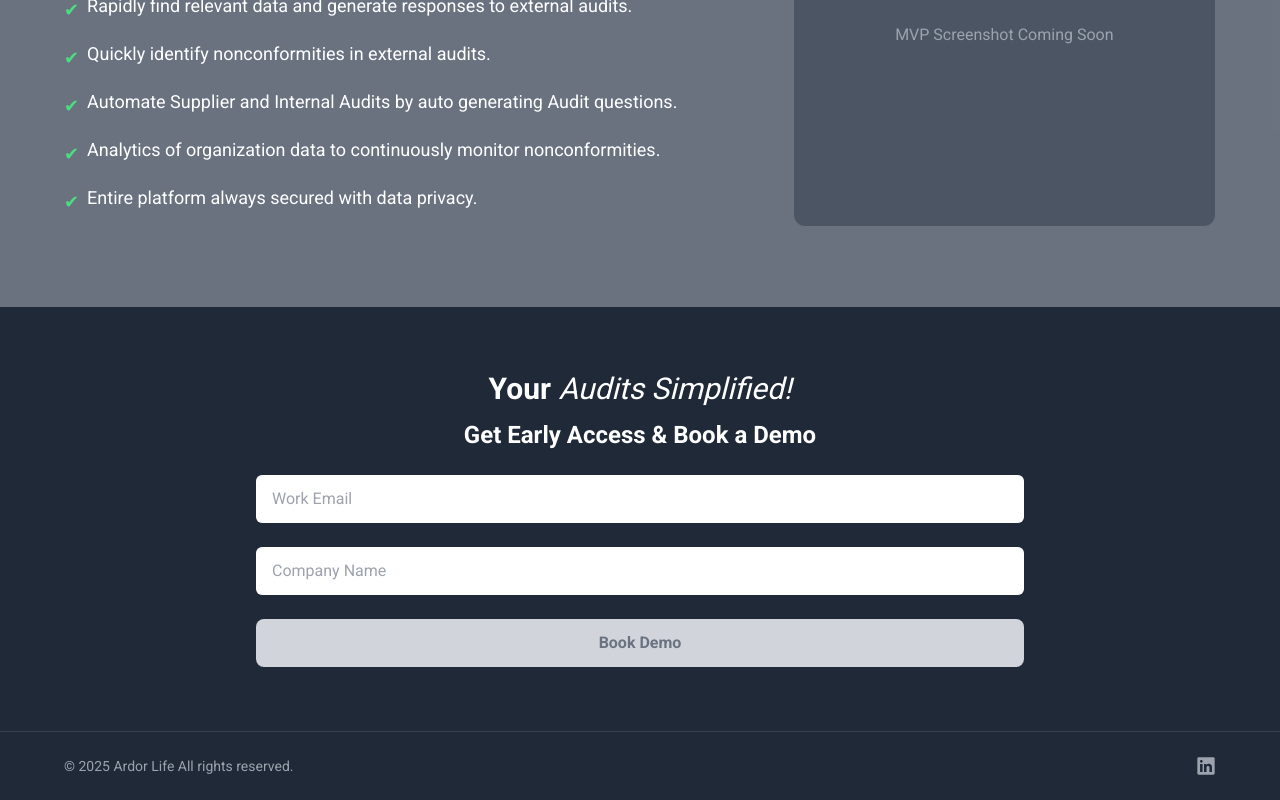
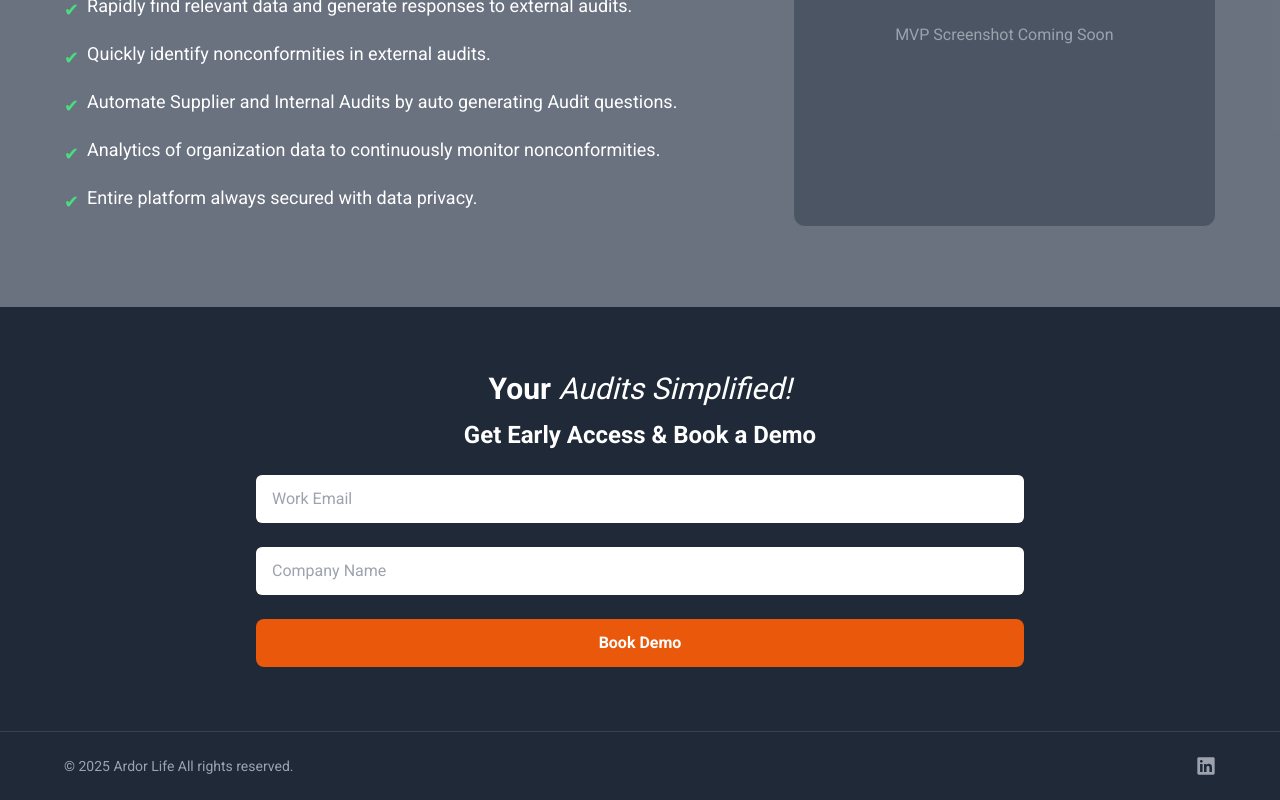
Before and after one commit to deepsun80/aidit-landing-page, a Next.js app: page / in a window 1280 px wide. Shown: the part 379-1179 px from the top of the page. Built offline with nearby package versions, Linux system fonts and the light colour scheme.

Commit message:
fix button

```diff
--- a/src/app/page.tsx
+++ b/src/app/page.tsx
@@ -142,7 +142,7 @@ export default function HomePage() {
               <button
                 type='submit'
                 className='w-full bg-orange-600 hover:bg-orange-500 text-white font-semibold py-3 px-6 rounded-lg disabled:bg-gray-300 disabled:text-gray-500'
-                disabled={!loading}
+                disabled={loading}
               >
                 {loading ? 'Sending...' : 'Book Demo'}
               </button>
```
